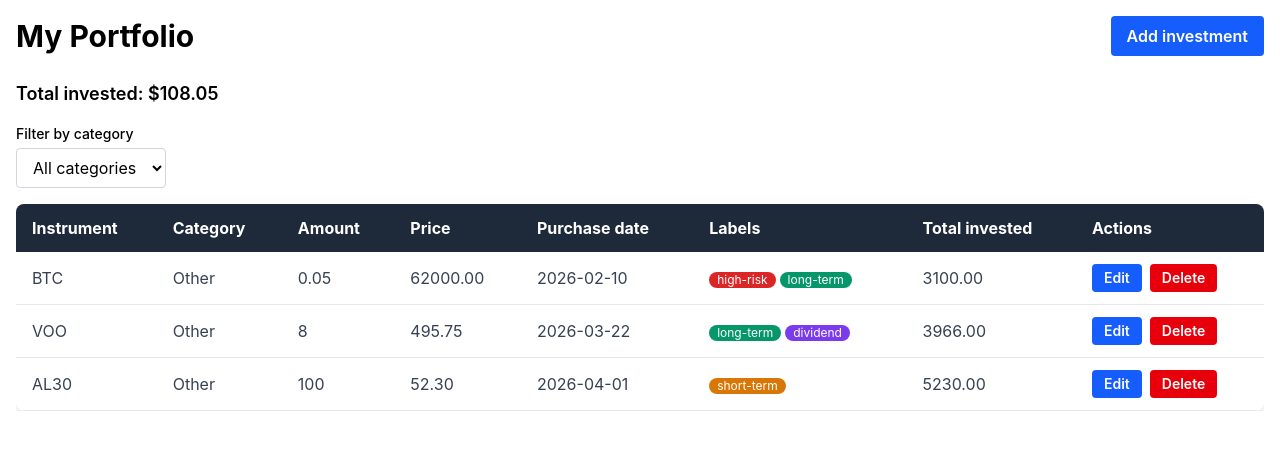
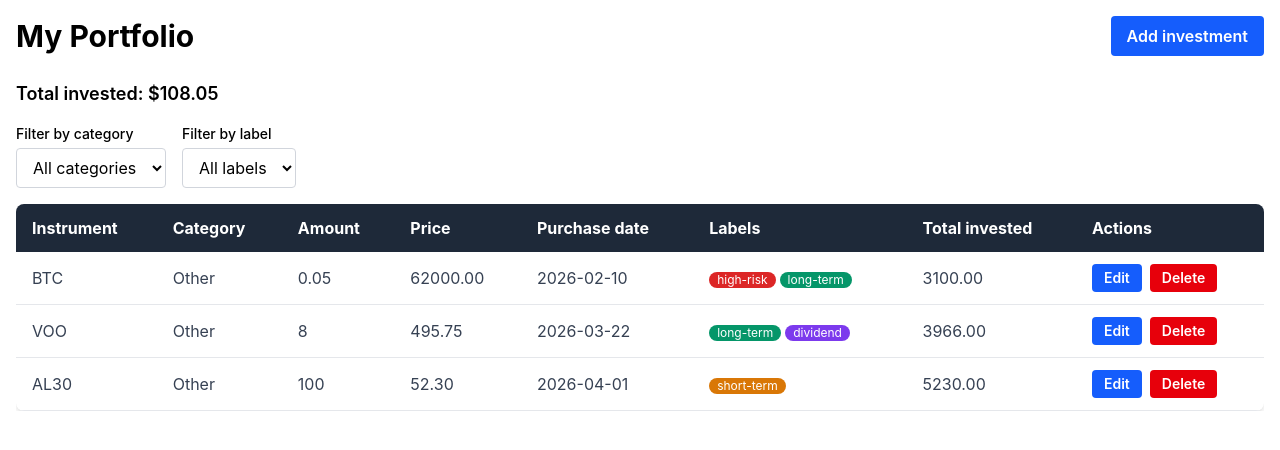
Before and after one commit to aarongutierrez08/my-investments, a Next.js app: page / in a window 1280 px wide. Shown: the top 450 px of the page. Built offline with nearby package versions, Linux system fonts and the light colour scheme.

Commit message:
feat: implement issue #23 (#24)
Co-authored-by: arito <agutierrez@zetti.com.ar>

```diff
--- a/app/InvestmentsTable.tsx
+++ b/app/InvestmentsTable.tsx
@@ -1,6 +1,6 @@
 'use client';
 
-import { useState, useTransition } from 'react';
+import { useMemo, useState, useTransition } from 'react';
 import { useRouter } from 'next/navigation';
 import Link from 'next/link';
 import { CATEGORIES, type Category, type Investment, type Label } from '../lib/types';
@@ -18,10 +18,29 @@ export function InvestmentsTable({ investments, labels: labelsData }: Investment
   const [error, setError] = useState<string | null>(null);
   const [deletingId, setDeletingId] = useState<string | null>(null);
   const [categoryFilter, setCategoryFilter] = useState<CategoryFilter>('');
+  const [labelFilter, setLabelFilter] = useState<string>('');
 
-  const filteredInvestments = categoryFilter
-    ? investments.filter((investment) => investment.category === categoryFilter)
-    : investments;
+  const availableLabels = useMemo(() => {
+    const unique = new Set<string>();
+    for (const investment of investments) {
+      for (const label of investment.labels ?? []) {
+        unique.add(label);
+      }
+    }
+    return Array.from(unique).sort((a, b) => a.localeCompare(b));
+  }, [investments]);
+
+  const filteredInvestments = useMemo(() => {
+    return investments.filter((investment) => {
+      if (categoryFilter && investment.category !== categoryFilter) {
+        return false;
+      }
+      if (labelFilter && !(investment.labels ?? []).includes(labelFilter)) {
+        return false;
+      }
+      return true;
+    });
+  }, [investments, categoryFilter, labelFilter]);
 
   const totalInvested = filteredInvestments.reduce(
     (sum, investment) => sum + investment.amount,
@@ -69,7 +88,8 @@ export function InvestmentsTable({ investments, labels: labelsData }: Investment
         </div>
       )}
       <p className="mb-4 text-lg font-semibold">Total invested: ${totalInvested}</p>
-      <div className="mb-4">
+      <div className="mb-4 flex flex-wrap gap-4">
+        <div>
           <label htmlFor="category-filter" className="block text-sm font-medium mb-1">
             Filter by category
           </label>
@@ -86,6 +106,25 @@ export function InvestmentsTable({ investments, labels: labelsData }: Investment
               </option>
             ))}
           </select>
+        </div>
+        <div>
+          <label htmlFor="label-filter" className="block text-sm font-medium mb-1">
+            Filter by label
+          </label>
+          <select
+            id="label-filter"
+            value={labelFilter}
+            onChange={(event) => setLabelFilter(event.target.value)}
+            className="border border-gray-300 rounded px-3 py-2"
+          >
+            <option value="">All labels</option>
+            {availableLabels.map((label) => (
+              <option key={label} value={label}>
+                {label}
+              </option>
+            ))}
+          </select>
+        </div>
       </div>
       {filteredInvestments.length === 0 ? (
         <p className="text-center text-gray-500">No investments in this category.</p>
```
Also changed, not shown: 1 other file (tests, documents, lock files or other folders). Lines whose indentation alone changed are shown as unchanged.
